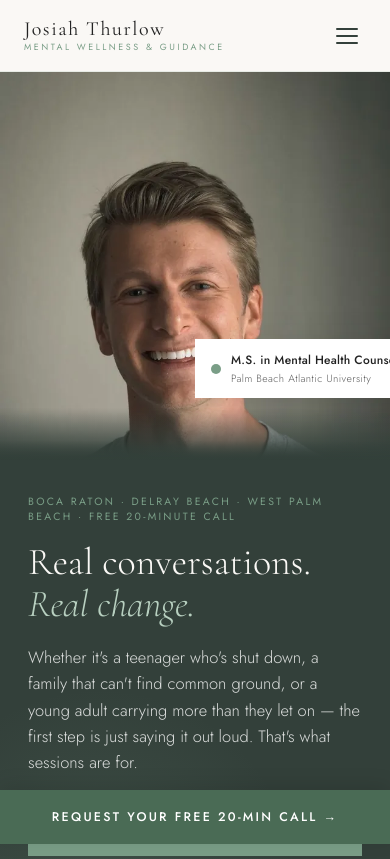
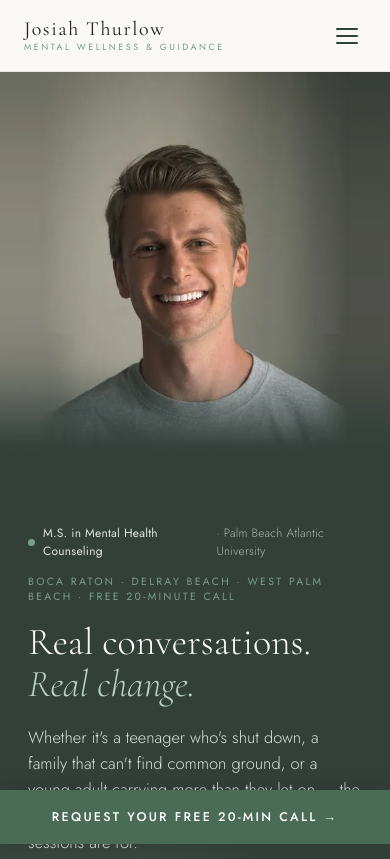
Before and after one commit to josiahthurlow/josiahthurlow-site, a website: page index.html in a window 390 px wide. Shown: the top 859 px of the page. Drawn offline with nearby package versions, Linux system fonts and the light colour scheme.

Commit message:
Add files via upload

```diff
--- a/index.html
+++ b/index.html
@@ -49,7 +49,7 @@
 <link rel="stylesheet" href="https://fonts.googleapis.com/css2?family=Cormorant+Garamond:ital,wght@0,300;0,400;0,500;0,600;1,300;1,400;1,500&family=Jost:wght@300;400;500&display=swap" media="print" onload="this.media='all'">
 <noscript><link rel="stylesheet" href="https://fonts.googleapis.com/css2?family=Cormorant+Garamond:ital,wght@0,300;0,400;0,500;0,600;1,300;1,400;1,500&family=Jost:wght@300;400;500&display=swap"></noscript>
 <!-- Hero photo for phones, requested as early as possible. -->
-<link rel="preload" as="image" type="image/webp" media="(max-width: 900px)" imagesrcset="/images/josiah-hero-m-640.webp 640w, /images/josiah-hero-m-960.webp 960w, /images/josiah-hero-m-1280.webp 1280w" imagesizes="100vw" fetchpriority="high">
+<link rel="preload" as="image" type="image/webp" media="(max-width: 900px)" imagesrcset="/images/josiah-hero-sq-640.webp 640w, /images/josiah-hero-sq-960.webp 960w, /images/josiah-hero-sq-1280.webp 1280w" imagesizes="100vw" fetchpriority="high">
 <link rel="preload" as="image" type="image/webp" media="(min-width: 901px)" imagesrcset="/images/josiah-hero-d-800.webp 800w, /images/josiah-hero-d-1200.webp 1200w, /images/josiah-hero-d-1300.webp 1300w" imagesizes="50vw" fetchpriority="high">
 <style>
 *, *::before, *::after { box-sizing: border-box; margin: 0; padding: 0; }
@@ -434,12 +434,13 @@ nav.scrolled { box-shadow: 0 2px 30px rgba(0,0,0,0.06); }
 .hero-seal-line { display: flex; flex-direction: column; gap: 2px; }
 .hero-seal-top { font-size: 13px; font-weight: 500; color: var(--ink); letter-spacing: 0.02em; }
 .hero-seal-sub { font-size: 11.5px; color: var(--mid); font-weight: 300; letter-spacing: 0.04em; }
+.hero-seal-mobile { display: none; }
 @media (max-width: 900px) {
-  .hero-card { bottom: 62px; padding: 12px 16px; gap: 10px; min-width: 0; max-width: calc(100vw - 32px); }
-  .hero-seal-top { font-size: 12px; }
-  .hero-seal-sub { font-size: 10.5px; }
-}
-@media (max-width: 900px) and (max-height: 670px) { .hero-card { display: none; } }
+  .hero-card { display: none; }
+  .hero-seal-mobile { display: flex; align-items: center; gap: 8px; margin-bottom: 14px; font-size: 12px; color: rgba(255,255,255,0.85); font-weight: 400; letter-spacing: 0.02em; opacity: 0; animation: fadeUp 0.8s ease 0.2s forwards; }
+  .hero-seal-mobile .hero-card-dot { width: 7px; height: 7px; }
+  .hero-seal-mobile span { color: rgba(255,255,255,0.6); font-weight: 300; }
+}
 
 /* ── SECTIONS SHARED ── */
 .section {
@@ -1366,16 +1367,16 @@ footer {
      even on wide/short screens where max-height caps the box. */
   /* Photo first on mobile. Capped at 44vh so the face, the promise and the
      button all land on the opening screen without scrolling. */
-  .hero-right { order: -1; display: block; height: 46vh; height: 46svh; min-height: 250px; max-height: 400px; aspect-ratio: auto; }
+  .hero-right { order: -1; display: block; width: 100%; aspect-ratio: 1 / 1; height: auto; max-height: 50svh; min-height: 0; background: #33403A; }
   .hero-photo-placeholder { min-height: 0 !important; height: 100% !important; }
   /* the mobile file is already framed for this box; the 30% bias just
      protects the hair on short screens */
-  .hero-photo-placeholder img { object-position: center 30% !important; }
+  .hero-photo-placeholder img { object-position: center 35% !important; }
   /* Desktop bleeds the dark column in from the left; on mobile the dark block
      is underneath, so the fade goes down instead. */
-  .hero-right::after { background: linear-gradient(to bottom, transparent 88%, rgba(51,64,58,0.18) 95%, #33403A 100%); }
-  .hero-right { margin-bottom: -52px; }
-  .hero-left { position: relative; z-index: 3; background: linear-gradient(to bottom, rgba(51,64,58,0) 0, #33403A 52px); }
+  .hero-right::after { background: linear-gradient(to bottom, transparent 94%, #33403A 100%); }
+  .hero-right { margin-bottom: -24px; }
+  .hero-left { position: relative; z-index: 3; background: linear-gradient(to bottom, rgba(51,64,58,0) 0, #33403A 24px); }
   /* extra bottom padding so the button never sits under the sticky bar */
   .hero-left { padding: 86px 28px 96px; }
   .hero-eyebrow { margin-bottom: 18px; font-size: 10.5px; letter-spacing: 0.22em; }
@@ -1423,10 +1424,10 @@ footer {
 
 /* Short phones: tighten the hero so the button stays on the first screen. */
 @media (max-width: 900px) and (max-height: 780px) {
-  .hero-right { height: 36vh; height: 36svh; min-height: 180px; margin-bottom: -44px; }
+  .hero-right { max-height: 40svh; margin-bottom: -24px; }
   .hero-headline { font-size: 32px; margin-bottom: 14px; }
   .hero-sub { font-size: 16px; margin-bottom: 20px; }
-  .hero-left { padding: 74px 28px 88px; background: linear-gradient(to bottom, rgba(51,64,58,0) 0, #33403A 44px); }
+  .hero-left { padding: 60px 28px 88px; background: linear-gradient(to bottom, rgba(51,64,58,0) 0, #33403A 24px); }
   .hero-eyebrow { margin-bottom: 14px; }
 }
 
@@ -1434,8 +1435,8 @@ footer {
    itself never sits under the sticky bar. */
 @media (max-width: 900px) and (max-height: 670px) {
   .hero-actions .btn-ghost { display: none; }
-  .hero-right { height: 28vh; height: 28svh; min-height: 150px; margin-bottom: -38px; }
-  .hero-left { padding: 66px 26px 84px; background: linear-gradient(to bottom, rgba(51,64,58,0) 0, #33403A 38px); }
+  .hero-right { max-height: 32svh; margin-bottom: -24px; }
+  .hero-left { padding: 50px 26px 84px; background: linear-gradient(to bottom, rgba(51,64,58,0) 0, #33403A 24px); }
   .hero-headline { font-size: 29px; margin-bottom: 12px; }
   .hero-sub { font-size: 15.5px; line-height: 1.55; margin-bottom: 18px; }
   .services-inner, .approach-inner, .book-inner { padding: 0 32px; }
@@ -2004,6 +2005,7 @@ height="0" width="0" style="display:none;visibility:hidden"></iframe></noscript>
 <!-- HERO -->
 <section class="hero">
   <div class="hero-left">
+    <div class="hero-seal-mobile"><div class="hero-card-dot"></div>M.S. in Mental Health Counseling&nbsp;<span>· Palm Beach Atlantic University</span></div>
     <div class="hero-eyebrow">Boca Raton · Delray Beach · West Palm Beach · Free 20-Minute Call</div>
     <h1 class="hero-headline">Real conversations.<br><em>Real change.</em></h1>
     <p class="hero-sub">Whether it's a teenager who's shut down, a family that can't find common ground, or a young adult carrying more than they let on — the first step is just saying it out loud. That's what sessions are for.</p>
@@ -2017,10 +2019,10 @@ height="0" width="0" style="display:none;visibility:hidden"></iframe></noscript>
   <div class="hero-right">
     <div class="hero-photo-placeholder" style="padding:0;">
       <picture>
-        <!-- Mobile (<=900px): the 4:5 crop, in three widths so a 3x phone gets a sharp
-             file without the 1x phone paying for it. -->
+        <!-- Mobile (<=900px): a square crop with the bottom fade baked in, shown
+             uncropped in a square box. Three widths so a 3x phone gets a sharp file. -->
         <source media="(max-width: 900px)" type="image/webp"
-                srcset="/images/josiah-hero-m-640.webp 640w, /images/josiah-hero-m-960.webp 960w, /images/josiah-hero-m-1280.webp 1280w"
+                srcset="/images/josiah-hero-sq-640.webp 640w, /images/josiah-hero-sq-960.webp 960w, /images/josiah-hero-sq-1280.webp 1280w"
                 sizes="100vw">
         <!-- Desktop: the column is half the viewport, so 800/1200/1300 cover 1x, 1.5x and the full original width. -->
         <source type="image/webp"
```
Also changed, not shown: lp-men.html (+20 -18 lines).
